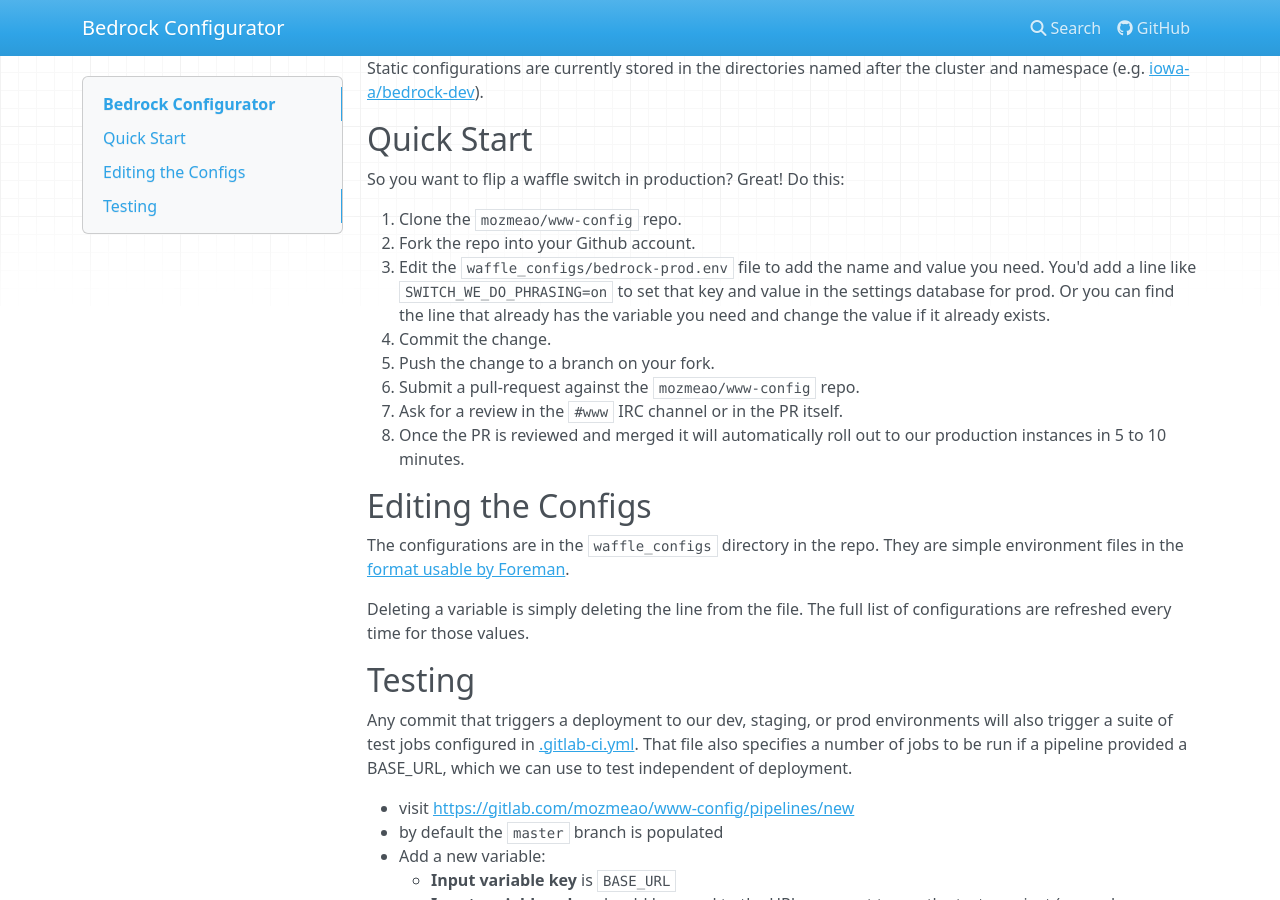
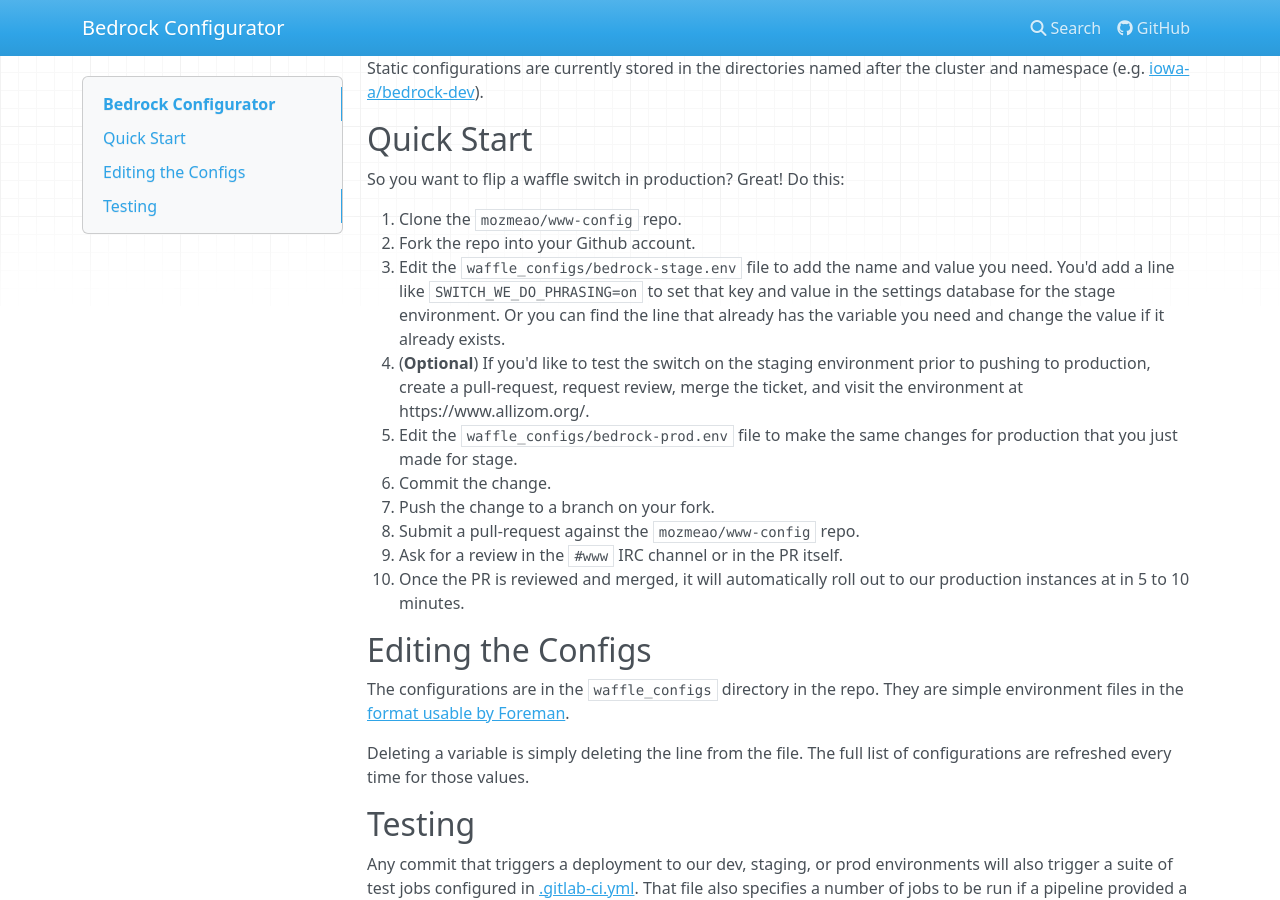
Before and after one commit to mozmeao/www-config, an MkDocs documentation site: the page built from docs/index.md, in a window 1280 px wide and 900 px high, scrolled down 326 px. Built offline with MkDocs 1.6.1, drawn with Linux system fonts in a browser that asks for light colours; nearby versions of some CDN libraries.

Commit message:
Update documentation (#401)

```diff
--- a/docs/index.md
+++ b/docs/index.md
@@ -20,12 +20,14 @@
 
 1. Clone the `mozmeao/www-config` repo.
 2. Fork the repo into your Github account.
-3. Edit the `waffle_configs/bedrock-prod.env` file to add the name and value you need. You'd add a line like `SWITCH_WE_DO_PHRASING=on` to set that key and value in the settings database for prod. Or you can find the line that already has the variable you need and change the value if it already exists.
-4. Commit the change.
-5. Push the change to a branch on your fork.
-6. Submit a pull-request against the `mozmeao/www-config` repo.
-7. Ask for a review in the `#www` IRC channel or in the PR itself.
-8. Once the PR is reviewed and merged it will automatically roll out to our production instances in 5 to 10 minutes.
+3. Edit the `waffle_configs/bedrock-stage.env` file to add the name and value you need. You'd add a line like `SWITCH_WE_DO_PHRASING=on` to set that key and value in the settings database for the stage environment. Or you can find the line that already has the variable you need and change the value if it already exists.
+4.  (**Optional**) If you'd like to test the switch on the staging environment prior to pushing to production, create a pull-request, request review, merge the ticket, and visit the environment at https://www.allizom.org/.
+5. Edit the `waffle_configs/bedrock-prod.env` file to make the same changes for production that you just made for stage.
+6. Commit the change.
+7. Push the change to a branch on your fork.
+8. Submit a pull-request against the `mozmeao/www-config` repo.
+9. Ask for a review in the `#www` IRC channel or in the PR itself.
+10. Once the PR is reviewed and merged, it will automatically roll out to our production instances at in 5 to 10 minutes.
 
 ## Editing the Configs
 
```
